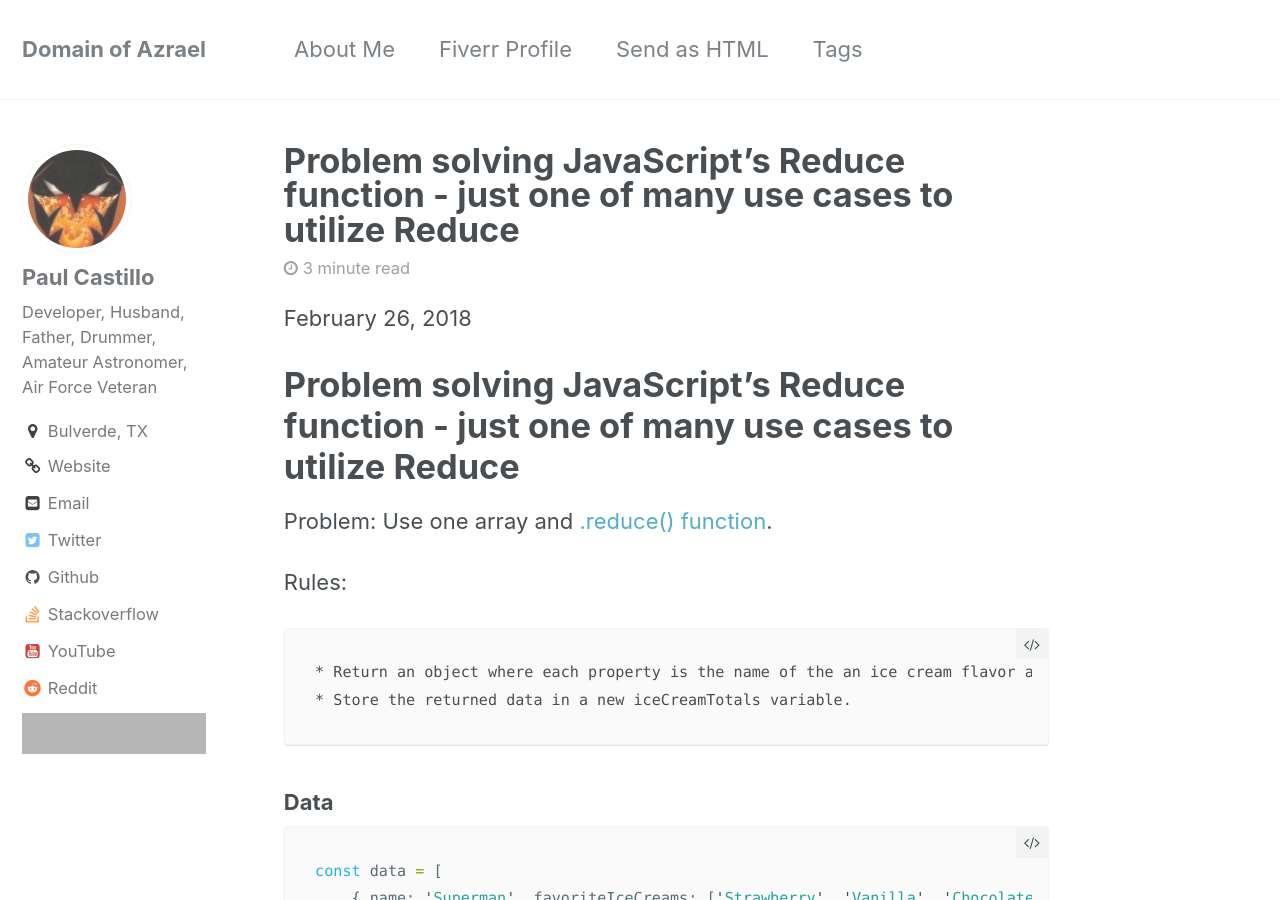
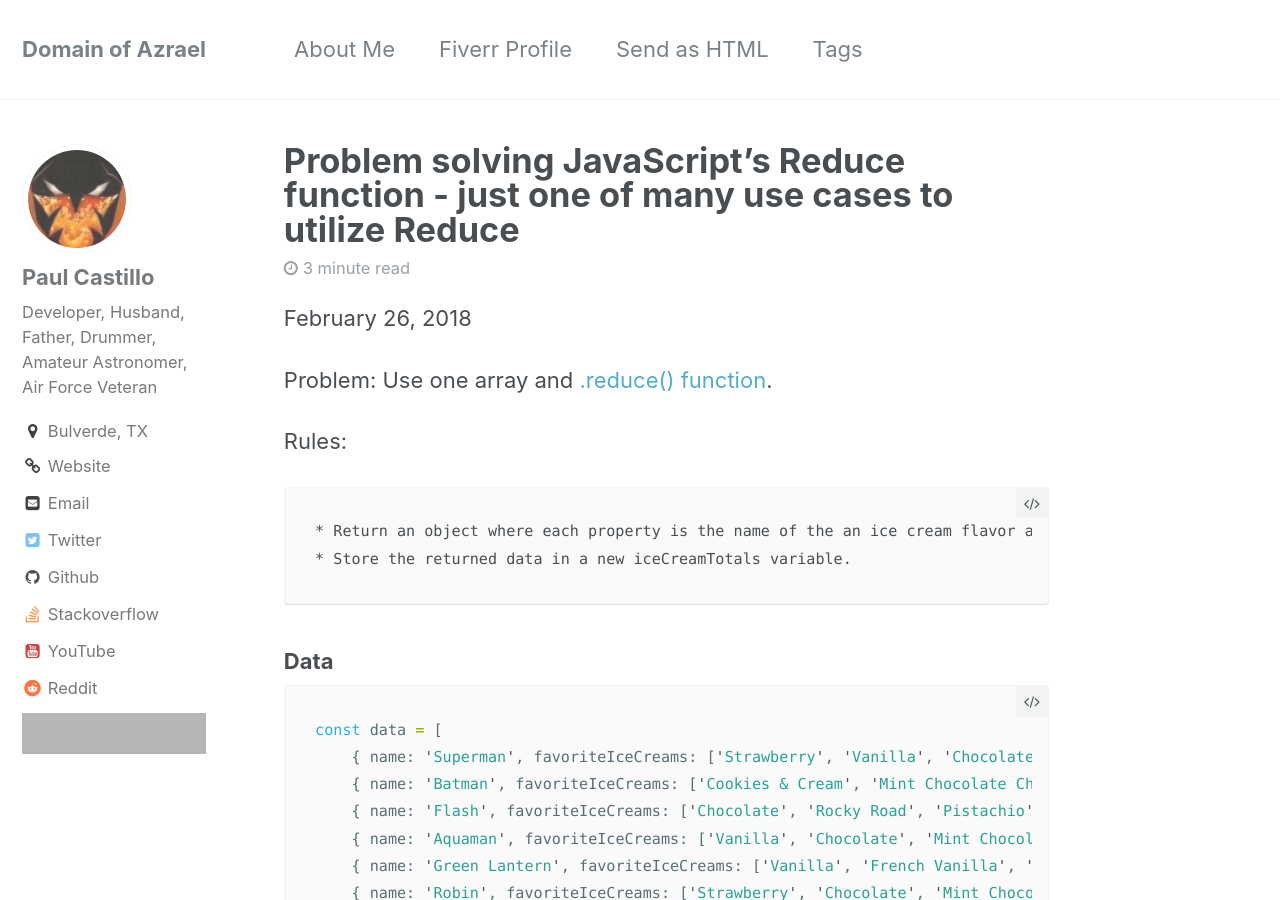
Before and after one commit to pcast01/pcast01.github.io, a Jekyll site: the page built from _posts/2018-02-26-Problem-solving-JavaScripts-Reduce-function.md, in a window 1280 px wide and 900 px high. Built offline with Jekyll 4.4.1, drawn with Linux system fonts in a browser that asks for light colours; comment, search, counter and statistics services are not loaded; grey boxes are pictures that could not be loaded.

Commit message:
Updated Title js reduce

```diff
--- a/_posts/2018-02-26-Problem-solving-JavaScripts-Reduce-function.md
+++ b/_posts/2018-02-26-Problem-solving-JavaScripts-Reduce-function.md
@@ -8,7 +8,6 @@ tags: [Javascript]
 
 ---
 {{ page.date | date: '%B %d, %Y' }}
-# Problem solving JavaScript's Reduce function - just one of many use cases to utilize Reduce
 
 Problem: Use one array and [.reduce() function](https://developer.mozilla.org/en-US/docs/Web/JavaScript/Reference/Global_Objects/Array/Reduce).
 
```
